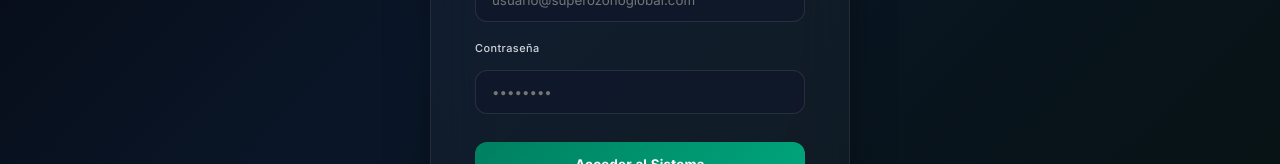
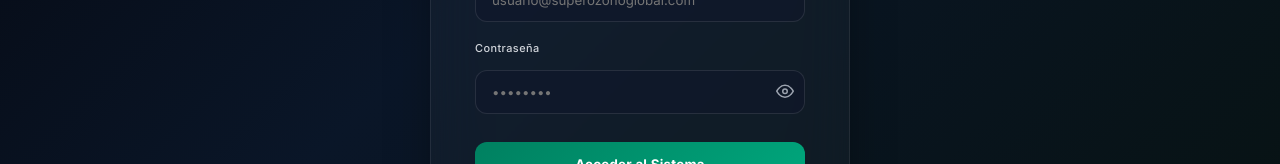
Before and after one commit to leonardeco/Lanxa, a React (Vite) app in the folder frontend/: page / in a window 1280 px wide. Shown: the part 361-525 px from the top of the page. Built offline with nearby package versions, Linux system fonts and the light colour scheme; no server answers.

Commit message:
feat(login): ojo para mostrar/ocultar contraseña

```diff
--- a/frontend/src/views/LoginView.tsx
+++ b/frontend/src/views/LoginView.tsx
@@ -10,6 +10,7 @@
   const [info, setInfo] = useState('');
   const [loading, setLoading] = useState(false);
   const [probing, setProbing] = useState(false);
+  const [showPassword, setShowPassword] = useState(false);
   const { login } = useAuth();
 
   const handleProbe = async () => {
@@ -114,13 +115,47 @@
 
           <div className="form-group">
             <label>Contraseña</label>
+            <div style={{ position: 'relative' }}>
               <input
-              type="password"
+                type={showPassword ? 'text' : 'password'}
                 value={password}
                 onChange={(e) => setPassword(e.target.value)}
                 placeholder="••••••••"
                 required
+                style={{ paddingRight: '2.5rem', width: '100%', boxSizing: 'border-box' }}
               />
+              <button
+                type="button"
+                onClick={() => setShowPassword(v => !v)}
+                aria-label={showPassword ? 'Ocultar contraseña' : 'Ver contraseña'}
+                style={{
+                  position: 'absolute',
+                  right: '0.6rem',
+                  top: '50%',
+                  transform: 'translateY(-50%)',
+                  background: 'none',
+                  border: 'none',
+                  cursor: 'pointer',
+                  padding: '0.2rem',
+                  color: 'var(--neutral-400, #9ca3af)',
+                  display: 'flex',
+                  alignItems: 'center',
+                }}
+              >
+                {showPassword ? (
+                  <svg xmlns="http://www.w3.org/2000/svg" width="18" height="18" viewBox="0 0 24 24" fill="none" stroke="currentColor" strokeWidth="2" strokeLinecap="round" strokeLinejoin="round">
+                    <path d="M17.94 17.94A10.07 10.07 0 0 1 12 20c-7 0-11-8-11-8a18.45 18.45 0 0 1 5.06-5.94"/>
+                    <path d="M9.9 4.24A9.12 9.12 0 0 1 12 4c7 0 11 8 11 8a18.5 18.5 0 0 1-2.16 3.19"/>
+                    <line x1="1" y1="1" x2="23" y2="23"/>
+                  </svg>
+                ) : (
+                  <svg xmlns="http://www.w3.org/2000/svg" width="18" height="18" viewBox="0 0 24 24" fill="none" stroke="currentColor" strokeWidth="2" strokeLinecap="round" strokeLinejoin="round">
+                    <path d="M1 12s4-8 11-8 11 8 11 8-4 8-11 8-11-8-11-8z"/>
+                    <circle cx="12" cy="12" r="3"/>
+                  </svg>
+                )}
+              </button>
+            </div>
           </div>
 
           <button type="submit" className="login-button" disabled={loading || probing}>
```
Lines whose indentation alone changed are shown as unchanged.
